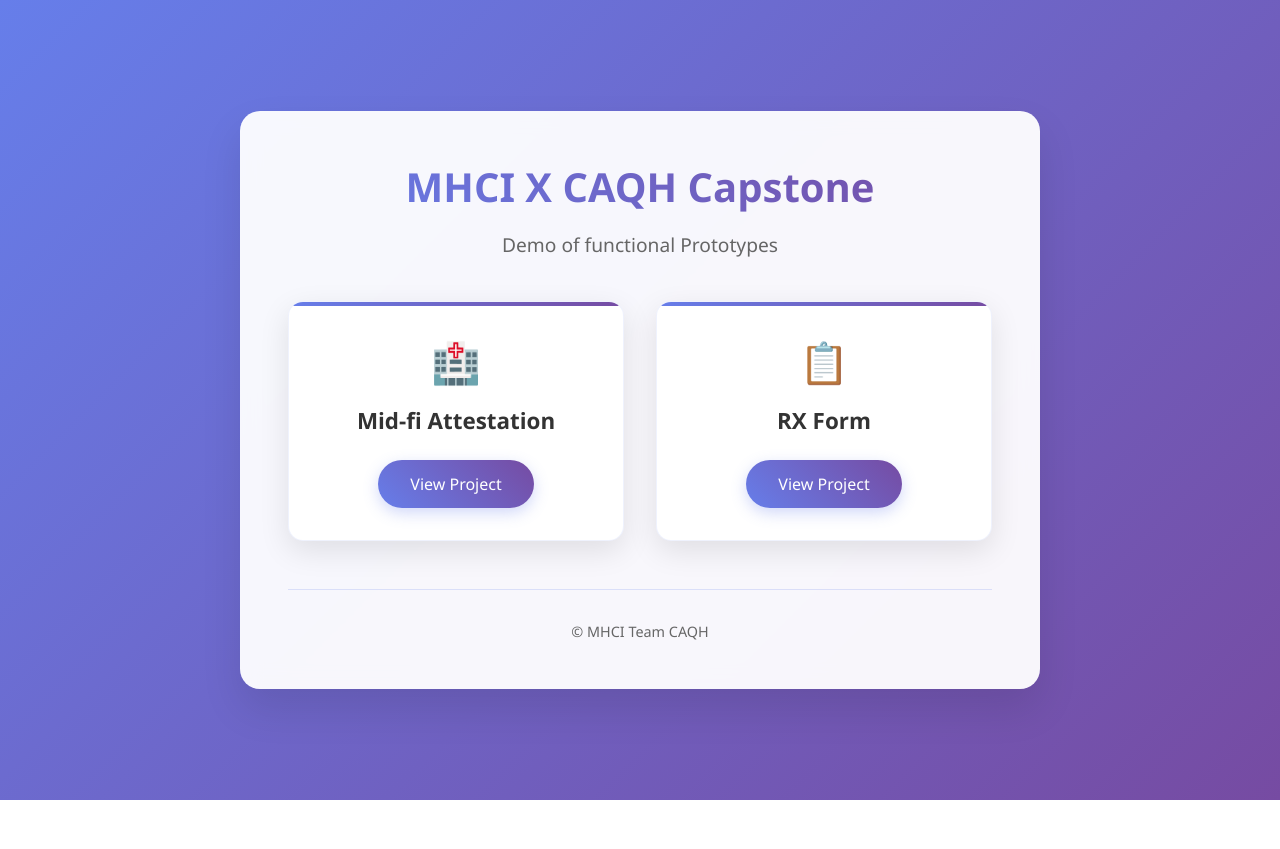
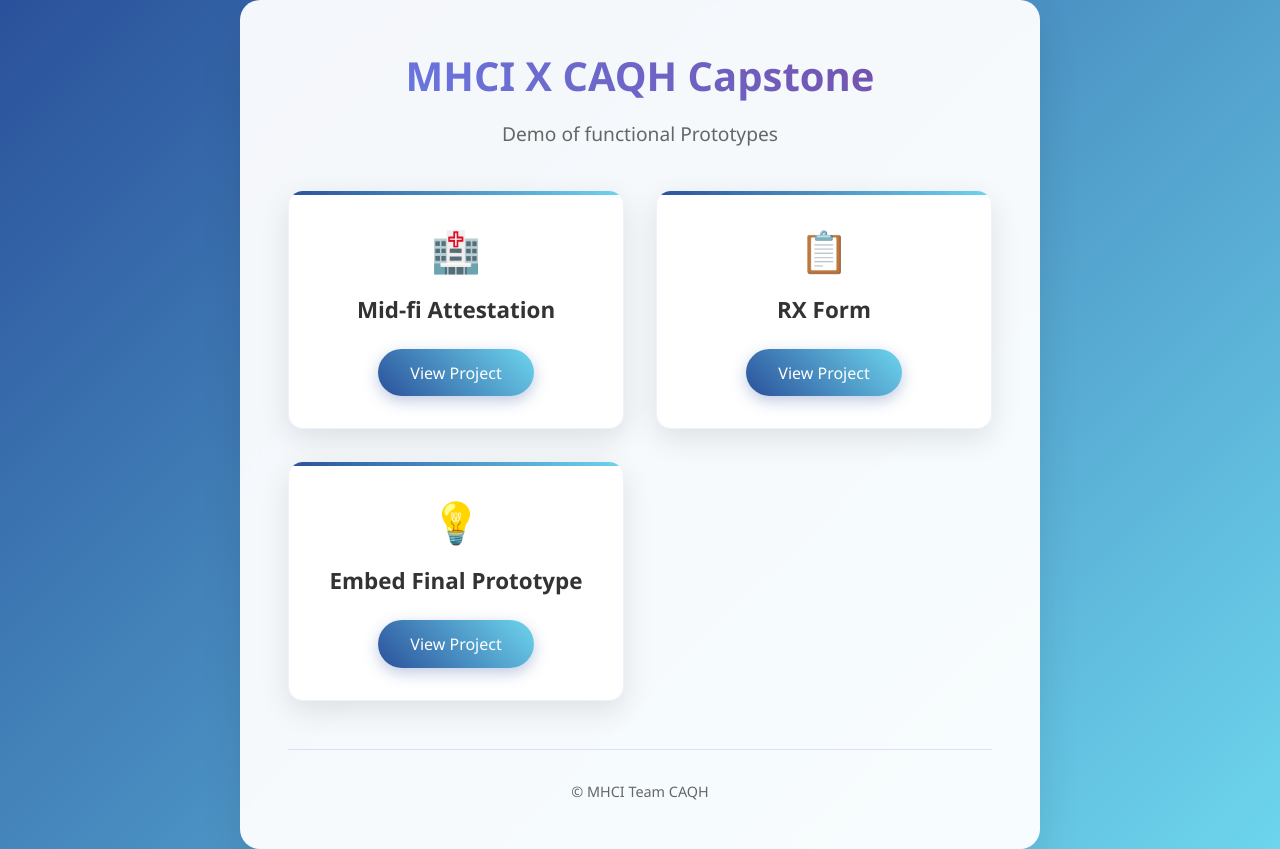
Before and after one commit to ssuleee/MHCICAQH_Capstone, a plain HTML site: page index.html in a window 1280 px wide. Before the commit the page ends 800 px from the top, so only its background shows below. Drawn offline with Linux system fonts and the light colour scheme.

Commit message:
update the index website

```diff
--- a/index.html
+++ b/index.html
@@ -13,7 +13,7 @@
 
         body {
             font-family: 'Segoe UI', Tahoma, Geneva, Verdana, sans-serif;
-            background: linear-gradient(135deg, #667eea 0%, #764ba2 100%);
+            background: linear-gradient(135deg, #2A519B 0%, #6dd5ed 100%); /* Updated to use #2A519B */
             min-height: 100vh;
             display: flex;
             flex-direction: column;
@@ -74,7 +74,7 @@
             border-radius: 15px;
             padding: 2rem;
             box-shadow: 0 10px 30px rgba(0, 0, 0, 0.1);
-            transition: all 0.3s ease;
+            transition: all 0.15s ease;
             border: 1px solid rgba(102, 126, 234, 0.1);
             position: relative;
             overflow: hidden;
@@ -87,7 +87,7 @@
             left: 0;
             right: 0;
             height: 4px;
-            background: linear-gradient(45deg, #667eea, #764ba2);
+            background: linear-gradient(45deg, #2A519B, #6dd5ed); /* Updated to use #2A519B */
         }
 
         .project-card:hover {
@@ -112,18 +112,18 @@
         .project-link {
             display: inline-block;
             padding: 0.8rem 2rem;
-            background: linear-gradient(45deg, #667eea, #764ba2);
+            background: linear-gradient(45deg, #2A519B, #6dd5ed); /* Updated to use #2A519B */
             color: white;
             text-decoration: none;
             border-radius: 25px;
             font-weight: 500;
             transition: all 0.3s ease;
-            box-shadow: 0 5px 15px rgba(102, 126, 234, 0.3);
+            box-shadow: 0 5px 15px rgba(42, 81, 155, 0.3); /* Adjusted shadow color */
         }
 
         .project-link:hover {
             transform: translateY(-2px);
-            box-shadow: 0 8px 25px rgba(102, 126, 234, 0.4);
+            box-shadow: 0 8px 25px rgba(42, 81, 155, 0.4); /* Adjusted shadow color */
         }
 
         .footer {
@@ -188,6 +188,18 @@
                     View Project
                 </a>
             </div>
+
+            <div class="project-card">
+                <div class="icon">💡</div>
+                <h2 class="project-title">Embed Final Prototype</h2>
+                <p class="project-description">
+
+                </p>
+                <a href="https://carolinesijiafan.github.io/MHCICAQH_Capstone/Embed-Final-Prototype/index.html"
+                   class="project-link" target="_blank" rel="noopener noreferrer">
+                    View Project
+                </a>
+            </div>
         </div>
 
         <div class="footer">
```
